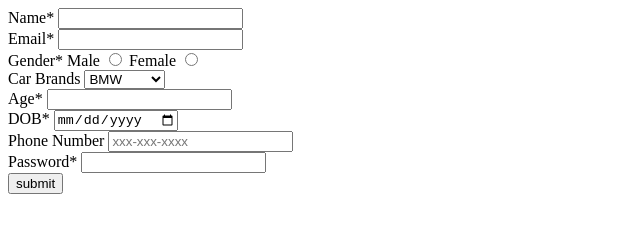
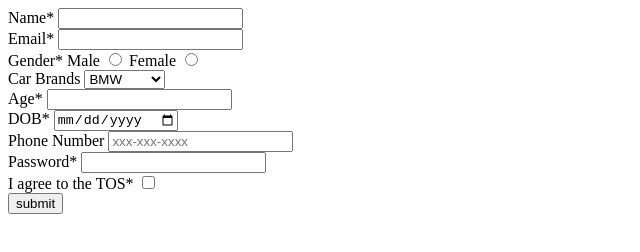
Before and after one commit to acciojob/signup-form-car-9782952038, a website: page main.html in a window 1280 px wide. Shown: the whole page, without its empty margins (0-640 px from the left). Drawn offline with Linux system fonts and the light colour scheme.

Commit message:
created a submission

```diff
--- a/main.html
+++ b/main.html
@@ -48,6 +48,10 @@
 			  <label for="password">Password*</label>
 		      <input type="password" id="password" required>
 		</div>
+		<div>
+    <label for="tos">I agree to the TOS*</label>
+    <input type="checkbox" id="tos" required>
+  </div>
 		<button type="submit">submit</button>
 	</form>
     <script type="text/javascript" src="./script.js">
```
